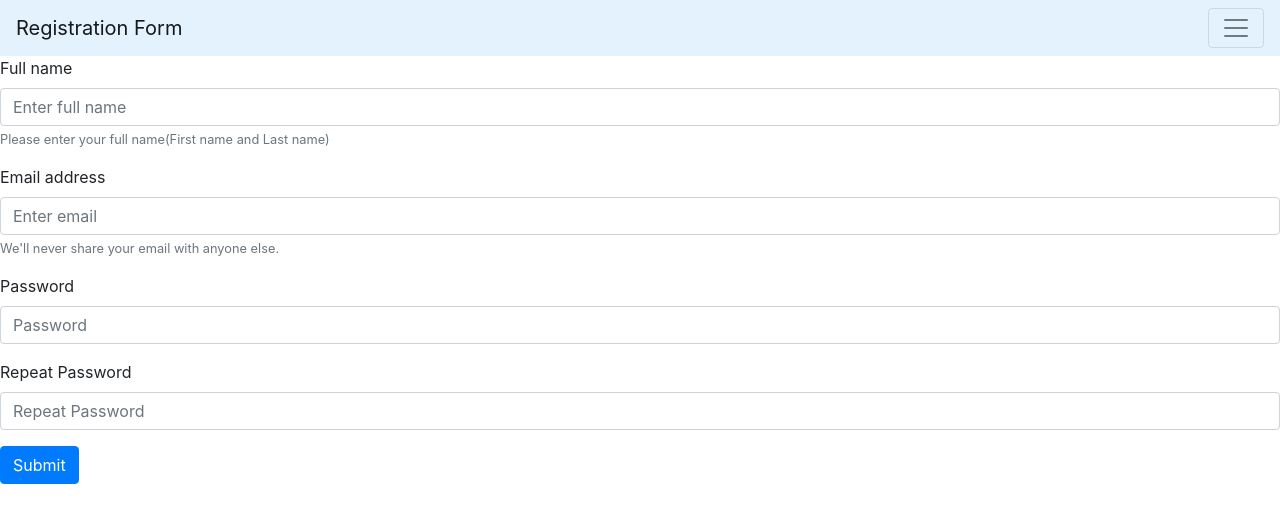
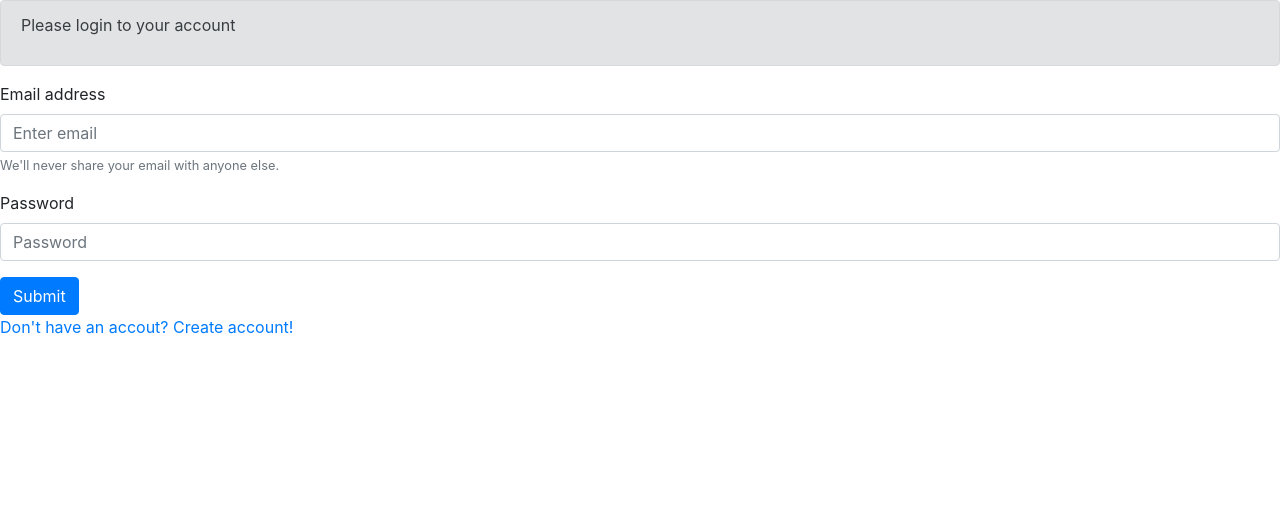
Before and after one commit to salsabilaf19/newyearsresolution, a Flask app: page / in a window 1280 px wide. Shown: the top 523 px of the page. Run offline with Flask 2, Linux system fonts and the light colour scheme; some libraries are stand-ins or nearby versions.

Commit message:
[UPDATE] FIX ALL PROBS [DONE] login feature

```diff
--- a/app.py
+++ b/app.py
@@ -78,7 +78,7 @@ def target_get():
 
 
 # nah ini tuh bentrok sama yang route new years resolution, makanya ku kasih /1
-@app.route("/", methods=['post', 'get'])
+@app.route("/regist", methods=['post', 'get'])
 def index():
     message = ''
     #if method post in index
@@ -118,7 +118,7 @@ def index():
             return render_template('logged_in.html', email=new_email)
     return render_template('index1.html')
 
-@app.route("/login", methods=["POST", "GET"])
+@app.route("/", methods=["POST", "GET"])
 def login():
     message = 'Please login to your account'
     if "email" in session:
@@ -159,9 +159,9 @@ def logged_in():
 def logout():
     if "email" in session:
         session.pop("email", None)
-        return render_template("signout.html")
+        return render_template("login.html")
     else:
-        return render_template('index1.html')
+        return render_template('login.html')
 
 
 if __name__ == '__main__':
--- a/templates/base.html
+++ b/templates/base.html
@@ -10,21 +10,6 @@
 </head>
 <body>
 
-<nav class="navbar navbar-light" style="background-color: #e3f2fd;">
-  <a class="navbar-brand" href="#">Registration Form</a>
-  <button class="navbar-toggler" type="button" data-toggle="collapse" data-target="#navbarNavAltMarkup" aria-controls="navbarNavAltMarkup" aria-expanded="false" aria-label="Toggle navigation">
-    <span class="navbar-toggler-icon"></span>
-  </button>
-  <div class="collapse navbar-collapse" id="navbarNavAltMarkup">
-    <div class="navbar-nav">
-      <a class="nav-item nav-link active" href="/">Register <span class="sr-only">(current)</span></a>
-      <a class="nav-item nav-link" href="/login">Login</a>
-      <a class="nav-item nav-link" href="/logout">Logout</a>
-    </div>
-  </div>
-</nav>
-
-
     <script src="https://code.jquery.com/jquery-3.5.1.slim.min.js" integrity="sha384-DfXdz2htPH0lsSSs5nCTpuj/zy4C+OGpamoFVy38MVBnE+IbbVYUew+OrCXaRkfj" crossorigin="anonymous"></script>
     <script src="https://cdn.jsdelivr.net/npm/popper.js@1.16.0/dist/umd/popper.min.js" integrity="sha384-Q6E9RHvbIyZFJoft+2mJbHaEWldlvI9IOYy5n3zV9zzTtmI3UksdQRVvoxMfooAo" crossorigin="anonymous"></script>
     <script src="https://stackpath.bootstrapcdn.com/bootstrap/4.5.0/js/bootstrap.min.js" integrity="sha384-OgVRvuATP1z7JjHLkuOU7Xw704+h835Lr+6QL9UvYjZE3Ipu6Tp75j7Bh/kR0JKI" crossorigin="anonymous"></script>
--- a/templates/login.html
+++ b/templates/login.html
@@ -20,5 +20,8 @@
       <input type="password" name="password" class="form-control" id="InputPassword" placeholder="Password">
   </div>
   <button type="submit" class="btn btn-primary">Submit</button>
+  <br>
+  <a href="{{url_for('index')}}">Don't have an accout? Create account!</a>
+
 </form>
 {% endblock %}
```
Also changed, not shown: templates/index.html (+1 -8 lines).
